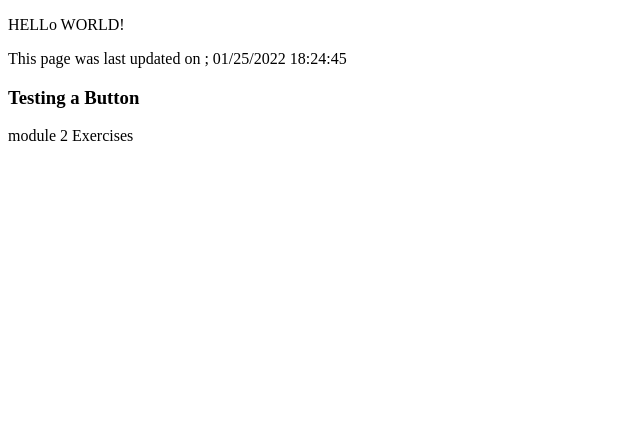
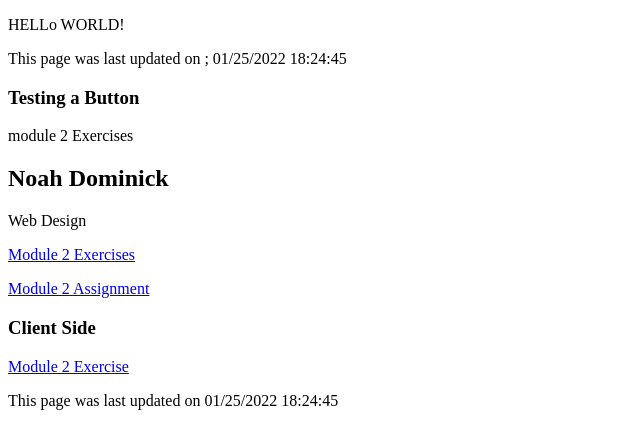
Before and after one commit to drspreston/webdev-1, a plain HTML site: page index.html in a window 1280 px wide. Shown: the whole page, without its empty margins (0-640 px from the left). Drawn offline with Linux system fonts and the light colour scheme.

Commit message:
Update index.html

```diff
--- a/index.html
+++ b/index.html
@@ -37,3 +37,28 @@ minutes + currentDt .getMinutes(); // get the minutes from current time
     document.write("<p><strong>" + hours + ":" + minutes ":" + seconds ":" milliseconds "</strong></p>")
   </script>
   <p><ja href="module2/module2Exercise/index.html">module 2 Exercises</a></p>
+  <!DOCTYPE html>
+<html lang="en">
+  <head>
+    <meta charset="utf-8">
+    <meta http-equiv="X-UA-Compatible" content="IE=edge">
+    <meta name="viewport" content="width=device-width, initial-scale=1">
+
+    <title>Hello!</title>
+
+  </head>
+  <body>
+    <h1>Noah Dominick</h1>
+    </h2> Web Design</h2>
+      <p><a href="module2/mod2Exercise/index.html">Module 2 Exercises</a></p>
+      <p><a href="Module2 Mod2Assignment/index.html">Module 2 Assignment</a></p>
+
+<h3>Client Side</h3>
+      <p><a href="ClientSide/Module2/19code02.html">Module 2 Exercise</a></p>
+      <p>This page was last updated on
+        <script>
+          <!-- //Hiding script starts here
+          document.write(document.lastModified);
+          //Stophiding script here -->
+        </script>
+      </p>
```
